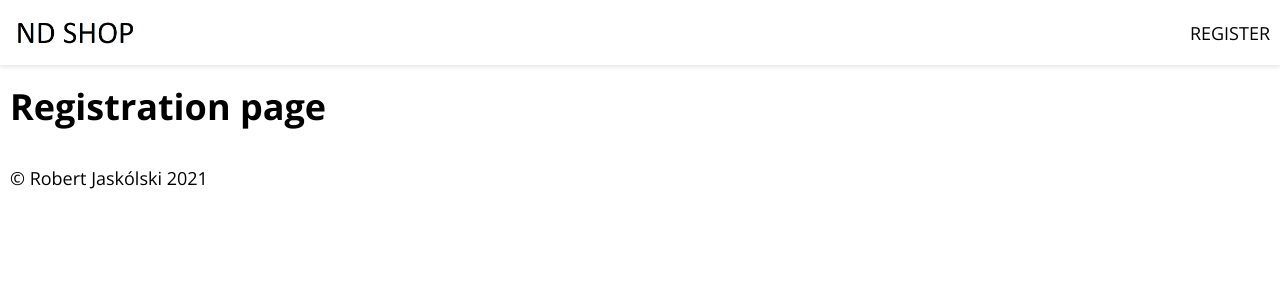
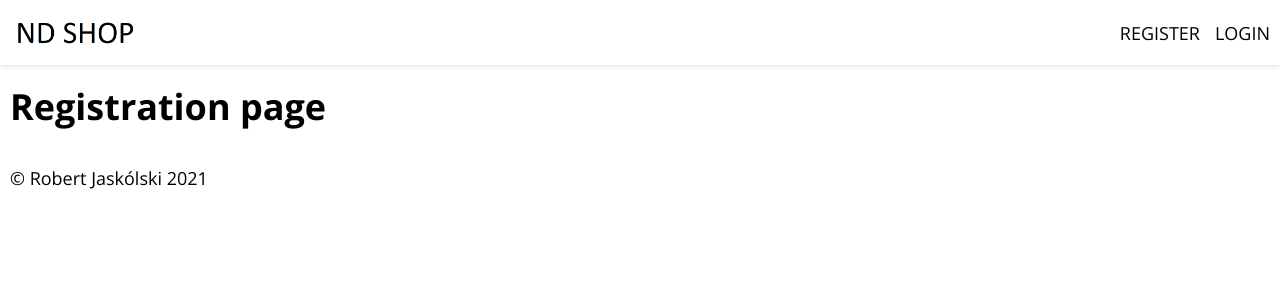
Before and after one commit to RobertJaskolski/ecommerce, a React (Create React App) app: page /registration in a window 1280 px wide. Shown: the top 300 px of the page. Built offline with nearby package versions, Linux system fonts and the light colour scheme; no server answers.

Commit message:
Implement firebase google auth

```diff
--- a/src/App.js
+++ b/src/App.js
@@ -1,6 +1,7 @@
 import React from "react";
-import { Route, Switch } from "react-router-dom";
+import { Route, Switch, Redirect } from "react-router-dom";
 import "./default.scss";
+import { auth, handleUserProfile } from "./firebase/utils";
 
 // Layouts
 import MainLayout from "./layouts/MainLayout";
@@ -9,8 +10,47 @@ import HomepageLayout from "./layouts/HomepageLayout";
 // Pages
 import Homepage from "./pages/Homepage";
 import Registration from "./pages/Registration";
+import Login from "./pages/Login";
 
-function App() {
+const INIT_STATE = {
+  currentUser: null,
+};
+
+class App extends React.Component {
+  constructor(props) {
+    super(props);
+    this.state = {
+      ...INIT_STATE,
+    };
+  }
+
+  authListener = null;
+
+  componentDidMount() {
+    this.authListener = auth.onAuthStateChanged(async (userAuth) => {
+      if (userAuth) {
+        const userRef = await handleUserProfile(userAuth);
+        userRef.onSnapshot((snapshot) => {
+          this.setState({
+            currentUser: {
+              id: snapshot.id,
+              ...snapshot.data(),
+            },
+          });
+        });
+      }
+      this.setState({
+        ...INIT_STATE,
+      });
+    });
+  }
+
+  componentWillUnmount() {
+    this.authListener = null;
+  }
+
+  render() {
+    const { currentUser } = this.state;
     return (
       <div className="App">
         <Switch>
@@ -18,7 +58,7 @@ function App() {
             exact
             path="/"
             render={() => (
-            <HomepageLayout>
+              <HomepageLayout currentUser={currentUser}>
                 <Homepage />
               </HomepageLayout>
             )}
@@ -26,14 +66,27 @@ function App() {
           <Route
             path="/registration"
             render={() => (
-            <MainLayout>
+              <MainLayout currentUser={currentUser}>
                 <Registration />
               </MainLayout>
             )}
+          />
+          <Route
+            path="/login"
+            render={() =>
+              currentUser ? (
+                <Redirect to="/" />
+              ) : (
+                <MainLayout currentUser={currentUser}>
+                  <Login />
+                </MainLayout>
+              )
+            }
           />
         </Switch>
       </div>
     );
   }
+}
 
 export default App;
--- a/src/components/Header/index.js
+++ b/src/components/Header/index.js
@@ -2,8 +2,10 @@ import React from "react";
 import { Link } from "react-router-dom";
 import "./styles.scss";
 import Logo from "../../assets/logo.png";
+import { auth } from "../../firebase/utils";
 
-function Header() {
+function Header(props) {
+  const { currentUser } = props;
   return (
     <header className="header">
       <div className="wrap">
@@ -12,17 +14,38 @@ function Header() {
             <img alt="Logo" src={Logo} />
           </Link>
         </div>
-
-        <dvi className="callToActions">
-          <ul>
-            <li>
-              <Link to="/registration">Register</Link>
-            </li>
-          </ul>
-        </dvi>
+        <div className="callToActions">
+          {currentUser && (
+            <ul>
+              <li>
+                <span
+                  onClick={() => {
+                    auth.signOut();
+                  }}
+                >
+                  Logout
+                </span>
+              </li>
+            </ul>
+          )}
+          {!currentUser && (
+            <ul>
+              <li>
+                <Link to="/registration">Register</Link>
+              </li>
+              <li>
+                <Link to="/login">Login</Link>
+              </li>
+            </ul>
+          )}
+        </div>
       </div>
     </header>
   );
 }
 
+Header.defaultProps = {
+  currentUser: null,
+};
+
 export default Header;
--- a/src/components/Header/styles.scss
+++ b/src/components/Header/styles.scss
@@ -34,12 +34,18 @@
       }
       li {
         list-style: none;
+        display: inline-block;
+        margin-right: 1.5rem;
+        text-transform: uppercase;
+        cursor: pointer;
+        &:last-child {
+          margin-right: 0;
+        }
         a {
           font-size: 1.8rem;
           line-height: 1;
           color: black;
           text-decoration: none;
-          text-transform: uppercase;
         }
       }
     }
--- a/src/layouts/HomepageLayout.js
+++ b/src/layouts/HomepageLayout.js
@@ -5,7 +5,7 @@ import Footer from "../components/Footer";
 function HomepageLayout(props) {
   return (
     <div className="fullHeight">
-      <Header />
+      <Header {...props} />
       {props.children}
       <Footer />
     </div>
--- a/src/layouts/MainLayout.js
+++ b/src/layouts/MainLayout.js
@@ -5,7 +5,7 @@ import Footer from "../components/Footer";
 function MainLayout(props) {
   return (
     <div>
-      <Header />
+      <Header {...props} />
       <div className="main">{props.children}</div>
       <Footer />
     </div>
```
Lines whose indentation alone changed are shown as unchanged.
